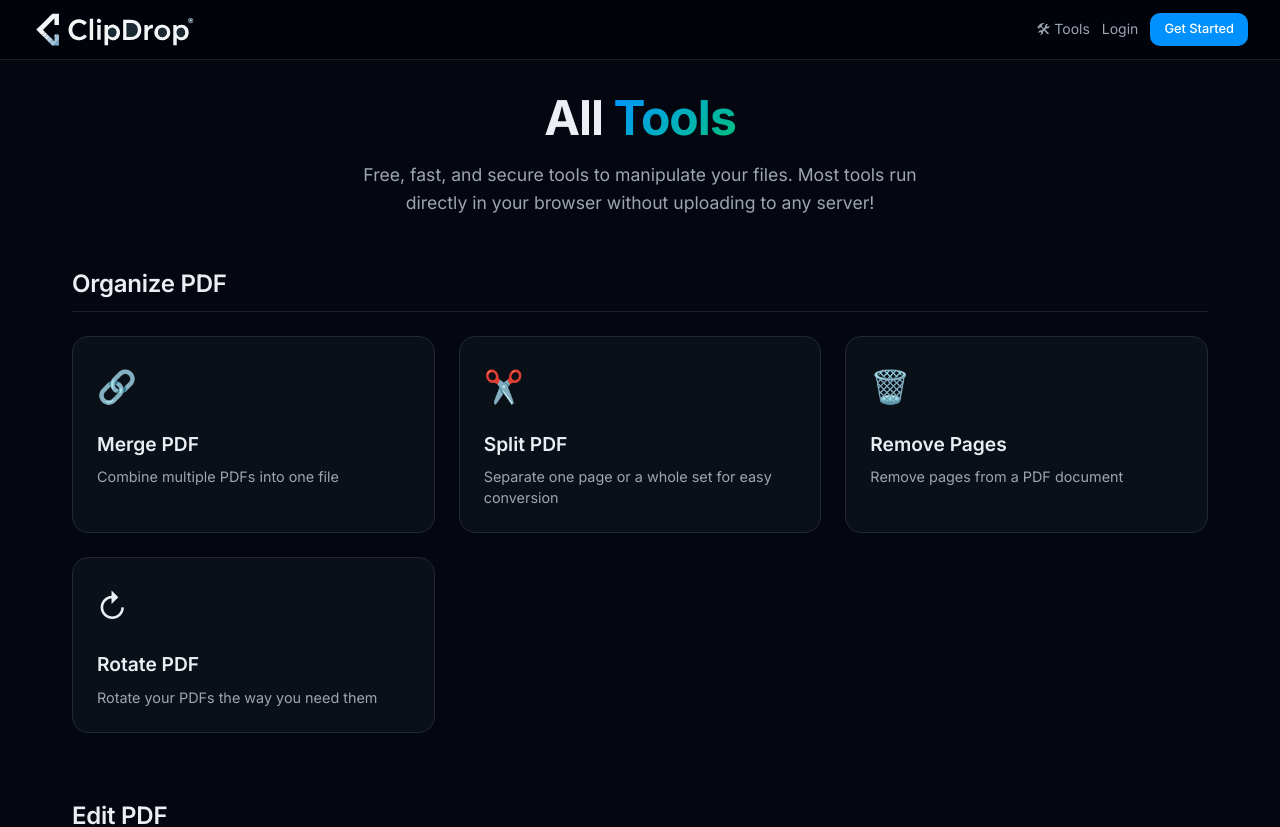
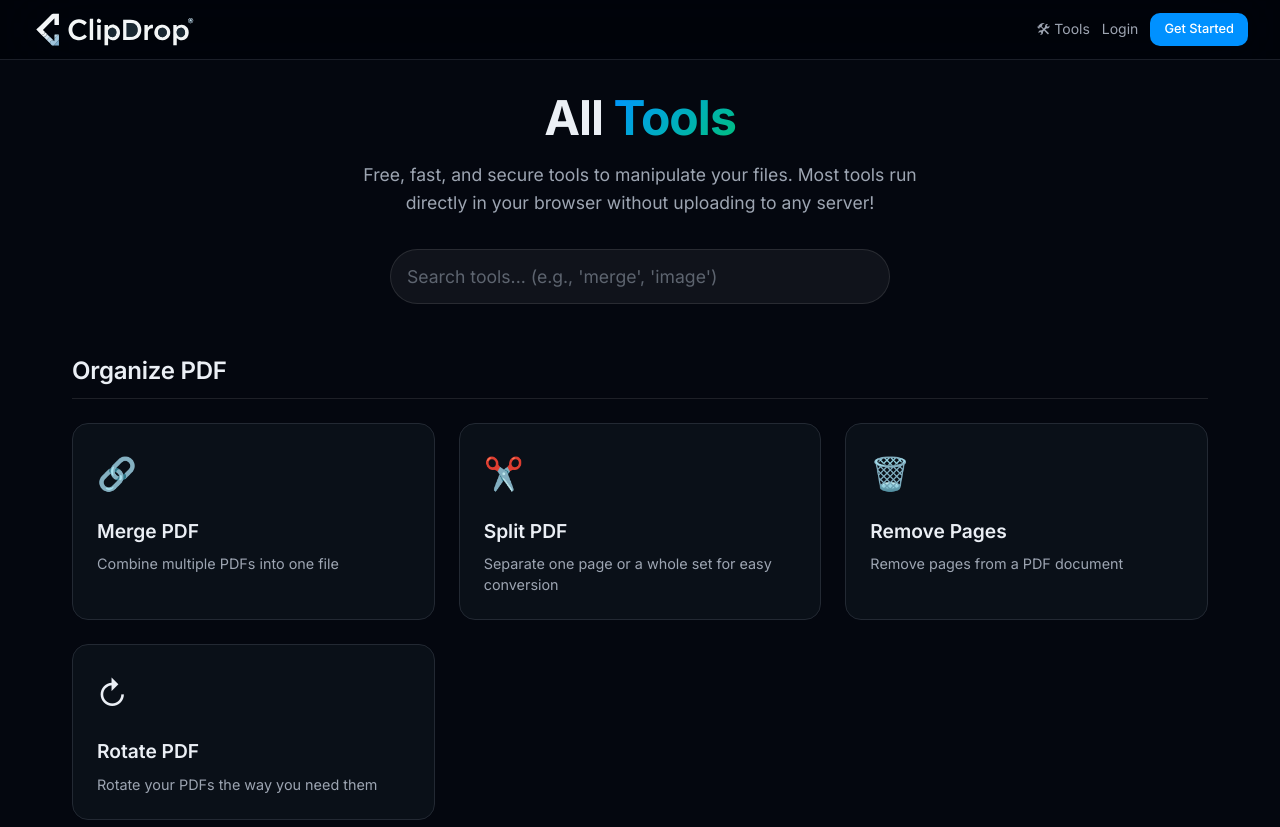
Before and after one commit to Kunal074/ClipDrop, a Next.js app: page /tools in a window 1280 px wide. Shown: the top 827 px of the page. Built offline with nearby package versions, Linux system fonts and the light colour scheme.

Commit message:
Added tool search

```diff
--- a/app/tools/page.js
+++ b/app/tools/page.js
@@ -1,10 +1,13 @@
 'use client';
+import { useState } from 'react';
 import Link from 'next/link';
 import Navbar from '@/components/Navbar';
 import { AuthProvider } from '@/components/AuthProvider';
 import { ToastProvider, ToastContainer } from '@/components/Toast';
 
 export default function ToolsDashboard() {
+  const [searchQuery, setSearchQuery] = useState('');
+
   const toolCategories = [
     {
       name: 'Organize PDF',
@@ -66,13 +69,32 @@
               <h1 style={{ fontSize: '3rem', marginBottom: '1rem' }}>
                 All <span className="gradient-text">Tools</span>
               </h1>
-              <p style={{ color: 'var(--text-2)', fontSize: '1.1rem', maxWidth: '600px', margin: '0 auto' }}>
+              <p style={{ color: 'var(--text-2)', fontSize: '1.1rem', maxWidth: '600px', margin: '0 auto 2rem auto' }}>
                 Free, fast, and secure tools to manipulate your files.
                 Most tools run directly in your browser without uploading to any server!
               </p>
+
+              <div style={{ maxWidth: '500px', margin: '0 auto' }}>
+                <input
+                  type="text"
+                  placeholder="Search tools... (e.g., 'merge', 'image')"
+                  value={searchQuery}
+                  onChange={(e) => setSearchQuery(e.target.value)}
+                  className="form-input"
+                  style={{ width: '100%', fontSize: '1.1rem', padding: '1rem', borderRadius: '50px', background: 'rgba(255,255,255,0.05)', border: '1px solid rgba(255,255,255,0.1)' }}
+                />
+              </div>
             </div>
 
-            {toolCategories.map((category) => (
+            {toolCategories.map((category) => {
+              const filteredTools = category.tools.filter(tool =>
+                tool.name.toLowerCase().includes(searchQuery.toLowerCase()) ||
+                tool.desc.toLowerCase().includes(searchQuery.toLowerCase())
+              );
+
+              if (filteredTools.length === 0) return null;
+
+              return (
                 <section key={category.name} style={{ marginBottom: '4rem' }}>
                   <h2 style={{ fontSize: '1.5rem', marginBottom: '1.5rem', color: 'var(--text-1)', borderBottom: '1px solid rgba(255,255,255,0.1)', paddingBottom: '0.5rem' }}>
                     {category.name}
@@ -82,7 +104,7 @@
                     gridTemplateColumns: 'repeat(auto-fill, minmax(280px, 1fr))',
                     gap: '1.5rem'
                   }}>
-                  {category.tools.map((tool) => (
+                    {filteredTools.map((tool) => (
                       <Link href={`/tools/${tool.slug}`} key={tool.slug} style={{ textDecoration: 'none' }}>
                         <div className="card feature-card" style={{ height: '100%', transition: 'transform 0.2s, background 0.2s', cursor: 'pointer' }}>
                           <div className="feature-icon" style={{ fontSize: '2rem', marginBottom: '1rem' }}>{tool.icon}</div>
@@ -93,7 +115,14 @@
                     ))}
                   </div>
                 </section>
-            ))}
+              );
+            })}
+
+            {toolCategories.every(c => c.tools.filter(t => t.name.toLowerCase().includes(searchQuery.toLowerCase()) || t.desc.toLowerCase().includes(searchQuery.toLowerCase())).length === 0) && (
+              <div style={{ textAlign: 'center', color: 'var(--text-2)', marginTop: '4rem', fontSize: '1.2rem' }}>
+                No tools found matching "{searchQuery}"
+              </div>
+            )}
           </main>
           <ToastContainer />
         </div>
```
Lines whose indentation alone changed are shown as unchanged.
